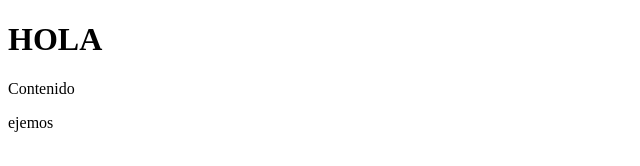
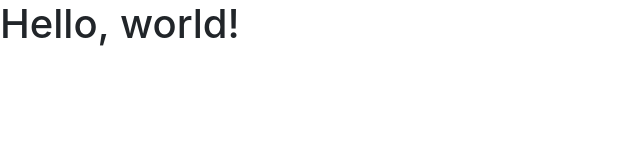
Before and after one commit to daniloulbrich/Curso-Bootstrap, a website: page index.html in a window 1280 px wide. Shown: the whole page, without its empty margins (0-640 px from the left). Drawn offline with nearby package versions, Linux system fonts and the light colour scheme.

Commit message:
Incluimos bootstrap

```diff
--- a/index.html
+++ b/index.html
@@ -1,14 +1,21 @@
-<!DOCTYPE html>
-<html>
+<!doctype html>
+<html lang="en">
 <head>
-    <meta charset="utf-8" />
-    <title>Titulo</title>
+    <!-- Required meta tags -->
+    <meta charset="utf-8">
+    <meta name="viewport" content="width=device-width, initial-scale=1">
+
+    <!-- Bootstrap CSS -->
+    <link href="node_modules/bootstrap/dist/css/bootstrap.min.css" rel="stylesheet">
+
+    <title>Hello, world!</title>
 </head>
+<body>
+    <h1>Hello, world!</h1>
 
-<body>
-    <h1>HOLA</h1>
-    Contenido
-    <p>ejemos</p>
+    <script src="node_modules/jquery/dist/jquery.min.js"></script>
+    <script src="node_modules/popper.js/dist/popper.min.js"></script>
+    <script src="node_modules/bootstrap/dist/js/bootstrap.min.js"></script>
+
 </body>
-
 </html>
--- a/package.json
+++ b/package.json
@@ -16,5 +16,10 @@
   "homepage": "https://bitbucket.org/DaniloUlbrich/curso-web#readme",
   "devDependencies": {
     "lite-server": "^2.6.1"
+  },
+  "dependencies": {
+    "bootstrap": "^4.5.3",
+    "jquery": "^3.5.1",
+    "popper.js": "^1.16.1"
   }
 }
```
Also changed, not shown: 1 other file.
